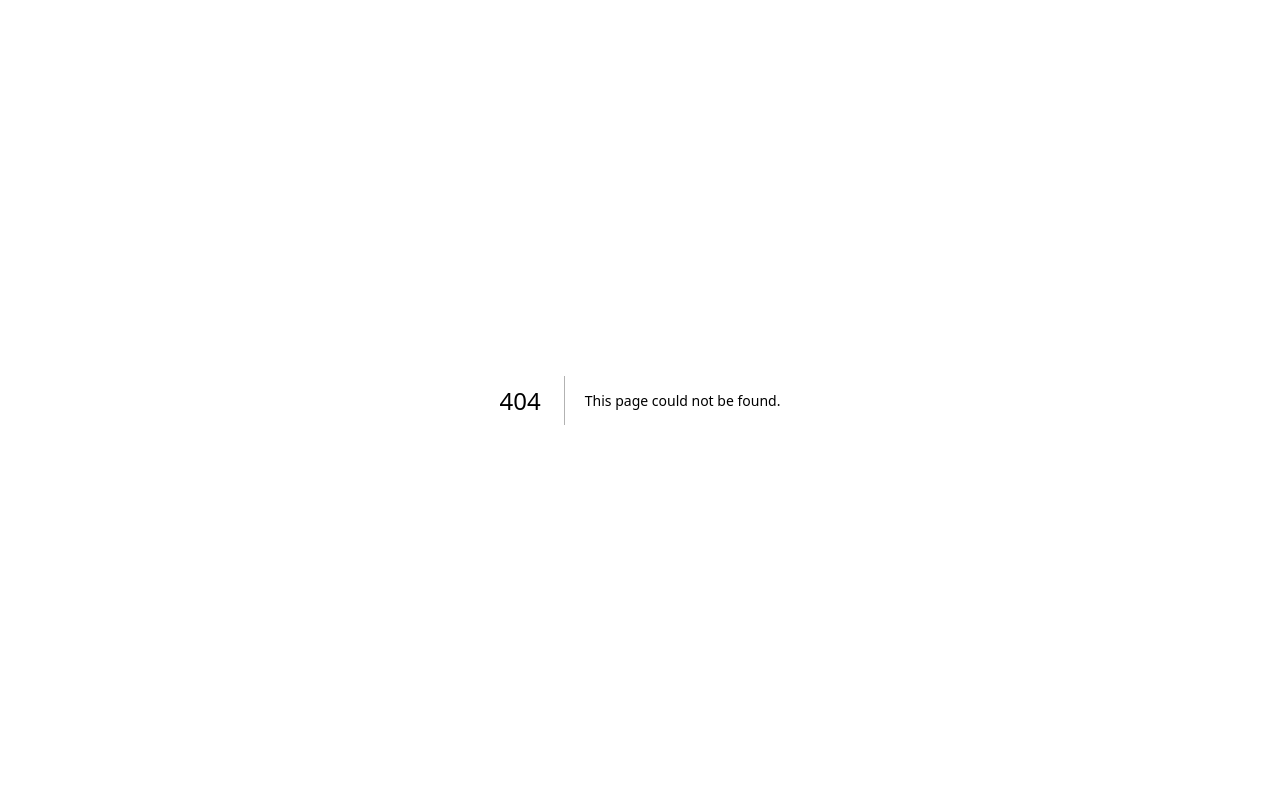
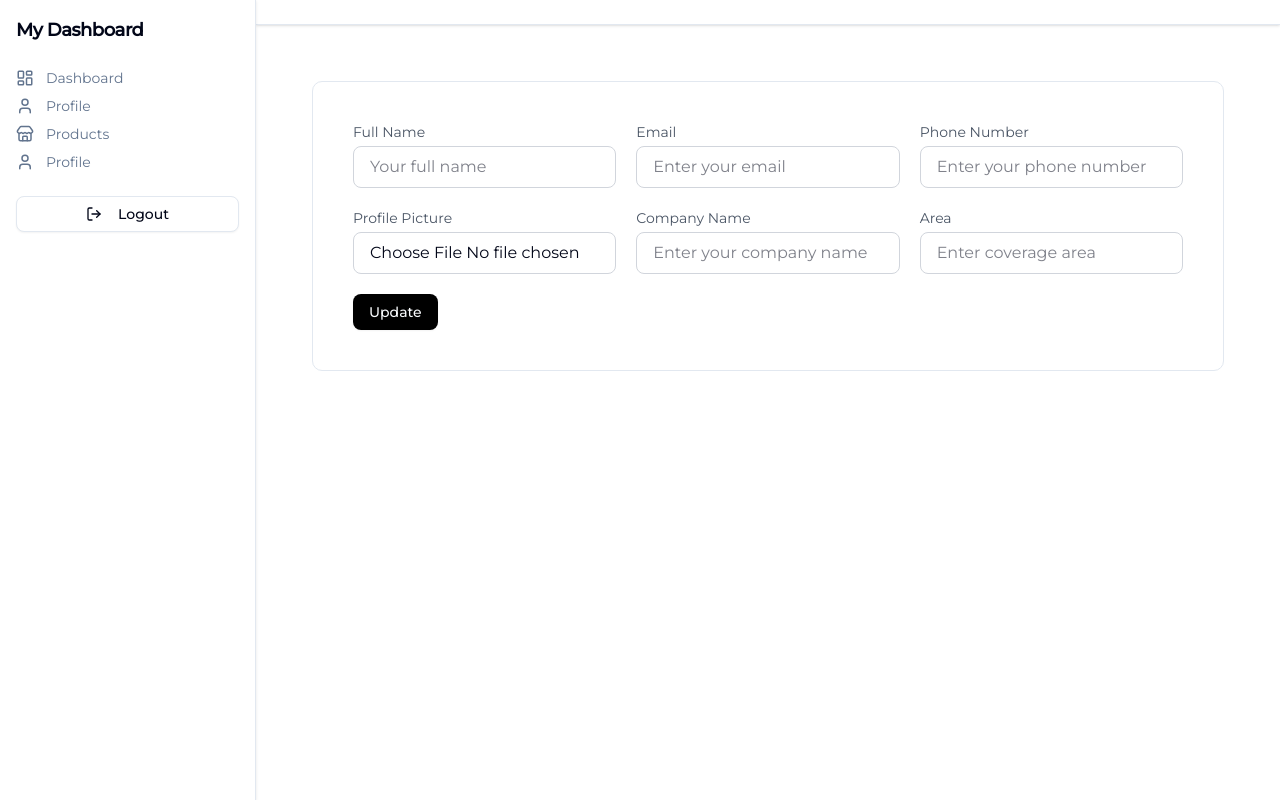
Before and after one commit to faisalchowdhury/supplier-retailer-relationship-nextjs, a Next.js app: page /profile in a window 1280 px wide. Before the commit this address had no page. Built offline with nearby package versions, Linux system fonts and the light colour scheme.

Commit message:
UI -  User profile ui created

```diff
--- a/src/app/(dashboard)/layout.jsx
+++ b/src/app/(dashboard)/layout.jsx
@@ -13,6 +13,11 @@ export default function DashboardLayout({ children }) {
       name: "Dashboard",
       href: "/dashboard",
       icon: <LayoutDashboard size={18} />,
+    },
+    {
+      name: "Profile",
+      href: "/profile",
+      icon: <User size={18} />,
     },
     {
       name: "Products",
--- /dev/null
+++ b/src/app/(dashboard)/profile/page.jsx
@@ -0,0 +1,90 @@
+"use client";
+import React from "react";
+import { Button } from "@/components/ui/button";
+const Profile = () => {
+  return (
+    <div className="p-10 m-10 border rounded-lg">
+      <form action="" className="space-y-5">
+        <div className="flex gap-5">
+          <div className="flex-1">
+            <label className="block text-sm text-gray-600 mb-1">
+              Full Name
+            </label>
+            <input
+              type="name"
+              required
+              name="name"
+              className="w-full px-4 py-2 border border-gray-300 rounded-md focus:outline-none focus:ring-2 focus:ring-blue-500"
+              placeholder="Your full name"
+            />
+          </div>
+
+          <div className="flex-1">
+            <label className="block text-sm text-gray-600 mb-1">Email</label>
+            <input
+              type="email"
+              required
+              name="email"
+              className="w-full px-4 py-2 border border-gray-300 rounded-md focus:outline-none focus:ring-2 focus:ring-blue-500"
+              placeholder="Enter your email"
+            />
+          </div>
+
+          <div className="flex-1">
+            <label className="block text-sm text-gray-600 mb-1">
+              Phone Number
+            </label>
+            <input
+              type="number"
+              required
+              name="phone"
+              className="w-full px-4 py-2 border border-gray-300 rounded-md focus:outline-none focus:ring-2 focus:ring-blue-500"
+              placeholder="Enter your phone number"
+            />
+          </div>
+        </div>
+
+        <div className="flex gap-5">
+          <div className="flex-1">
+            <label className="block text-sm text-gray-600 mb-1">
+              Profile Picture
+            </label>
+            <input
+              type="file"
+              required
+              name="image_url"
+              className="w-full px-4 py-2 border border-gray-300 rounded-md focus:outline-none focus:ring-2 focus:ring-blue-500"
+              placeholder="Image"
+            />
+          </div>
+          <div className="flex-1">
+            <label className="block text-sm text-gray-600 mb-1">
+              Company Name
+            </label>
+            <input
+              type="text"
+              required
+              name="companyName"
+              className="w-full px-4 py-2 border border-gray-300 rounded-md focus:outline-none focus:ring-2 focus:ring-blue-500"
+              placeholder="Enter your company name"
+            />
+          </div>
+          <div className="flex-1">
+            <label className="block text-sm text-gray-600 mb-1">Area</label>
+            <input
+              type="text"
+              required
+              name="area"
+              className="w-full px-4 py-2 border border-gray-300 rounded-md focus:outline-none focus:ring-2 focus:ring-blue-500"
+              placeholder="Enter coverage area"
+            />
+          </div>
+        </div>
+
+        <Button variant="default">Update</Button>
+      </form>
+    </div>
+  );
+};
+
+export default Profile;
--- a/src/app/(main)/(authentication)/signin/page.jsx
+++ b/src/app/(main)/(authentication)/signin/page.jsx
@@ -15,7 +15,8 @@ export default function SignIn() {
     const result = await signIn("credentials", {
       email,
       password,
-      redirect: false, // handle redirection manually
+      redirect: true,
+      callbackUrl: "/dashboard",
     });
 
     if (result.ok) {
```
